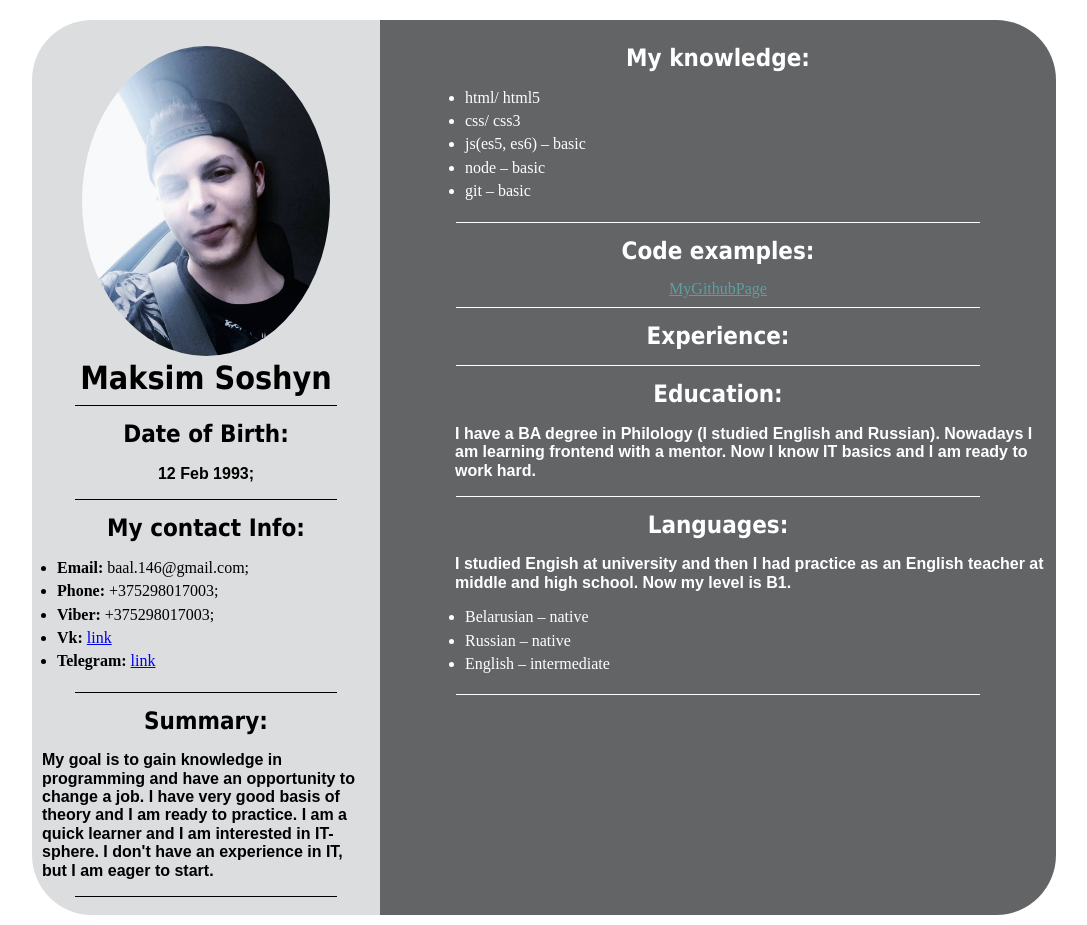
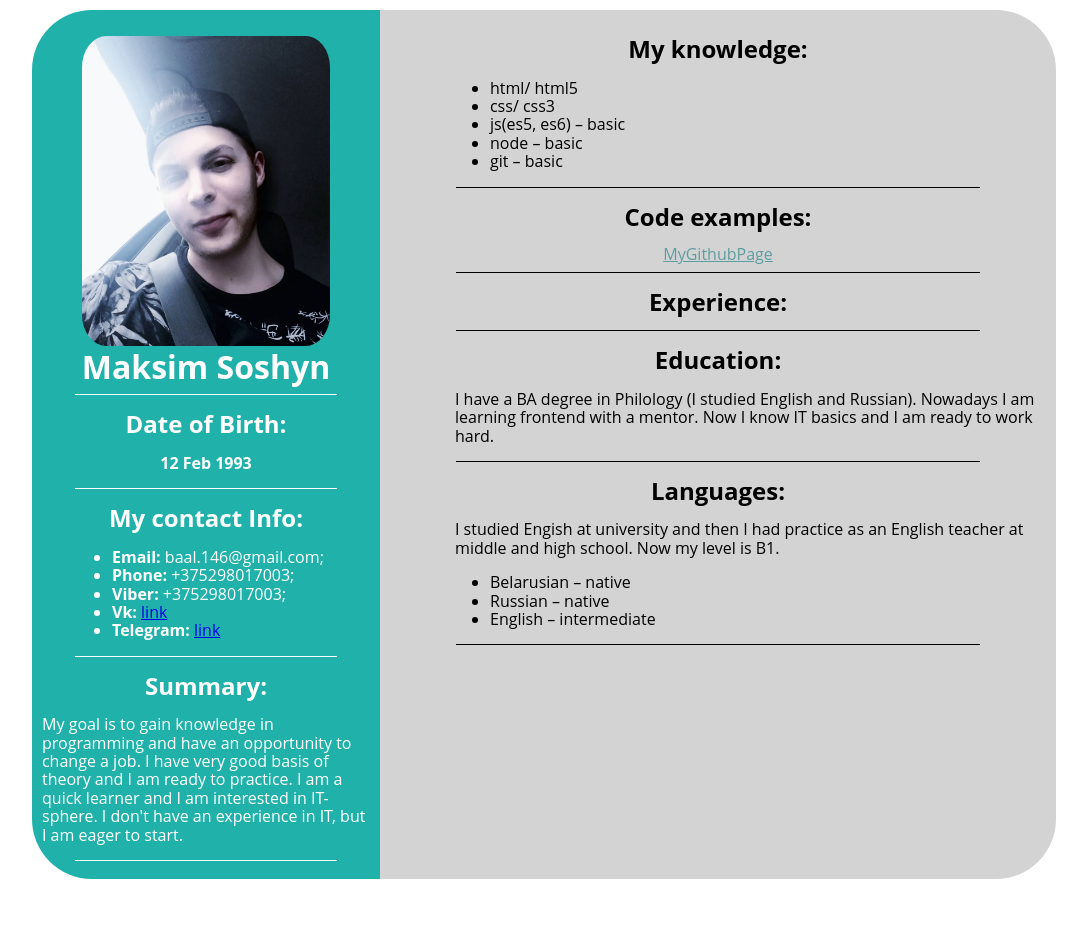
Before and after one commit to Meralad/rsschool-cv, a plain HTML site: page index.html in a window 1280 px wide. Shown: the whole page, without its empty margins (96-1183 px from the left). After the commit the page ends 889 px from the top, so only its background shows below. Drawn offline with Linux system fonts and the light colour scheme.

Commit message:
feat:  add changes to the project

```diff
--- a/assets/css/mycv.css
+++ b/assets/css/mycv.css
@@ -1,4 +1,4 @@
-body {
+.body {
     width: 100%;
     height: 100%;
     padding-top: 10px;
@@ -9,39 +9,37 @@ body {
     max-width: 1024px;
     margin: 0 auto;
     padding: 10px;
-
     background-color: white;
   }
 
-  p {
+  .p {
+    font-family: "Open Sans";
     font-weight: 600;
-    font-family: "titillium_webextralight", "Arial", sans-serif;
   }
 
   h2,
   h1 {
     width: 100%;
     margin: 15px 0;
-
-    font-family: "gayathriregular", "Tahoma", monospace;
     text-align: center;
   }
 
-  ul {
-    padding-left: 15px;
+  .ul {
+    padding-left: 5px;
   }
 
-  li {
+  .li {
     padding-bottom: 5px;
   }
 
-  /*правая часть*/
+  /*левая часть*/
   .header {
     width: 35%;
     padding: 10px;
-
-    background-color: #dcddde;
+    background-color:#20B2AA;
     border-radius: 60px 0 0 60px;
+    color: white;
+    font-family:"Open Sans";
   }
 
   .figure {
@@ -50,8 +48,7 @@ body {
 
   .myfoto {
     width: 100%;
-
-    border-radius: 50%;
+    border-radius: 10%;
   }
 
   .birthday p {
@@ -62,23 +59,25 @@ body {
     margin: 0;
   }
 
+  .contact ul {
+    margin-left: 30px;
+  }
+
   .my-line {
     width: 80%;
     height: 1px;
-
-    background-color: black;
+    background-color: white;
     border: 0;
   }
 
-  /*левая часть*/
+  /*правая часть*/
   .main {
     width: 70%;
     padding: 10px;
-
-    color: white;
-
-    background-color: #636466;
+    color: black;
+    background-color:	#D3D3D3;
     border-radius: 0 60px 60px 0;
+    font-family: "Open Sans";
   }
 
   .skills ul {
@@ -91,7 +90,6 @@ body {
 
   .code a {
     display: block;
-
     text-align: center;
   }
 
@@ -114,8 +112,7 @@ body {
   .my-line-right {
     width: 80%;
     height: 1px;
-
-    background-color: white;
+    background-color: black;
     border: 0;
   }
 
@@ -127,13 +124,11 @@ body {
 
     .header {
       width: 100%;
-
       border-radius: 60px 60px 0 0;
     }
 
     .main {
       width: 100%;
-
       border-radius: 0 0 60px 60px;
     }
   }
```
Also changed, not shown: index.html (+1 -1 lines).
